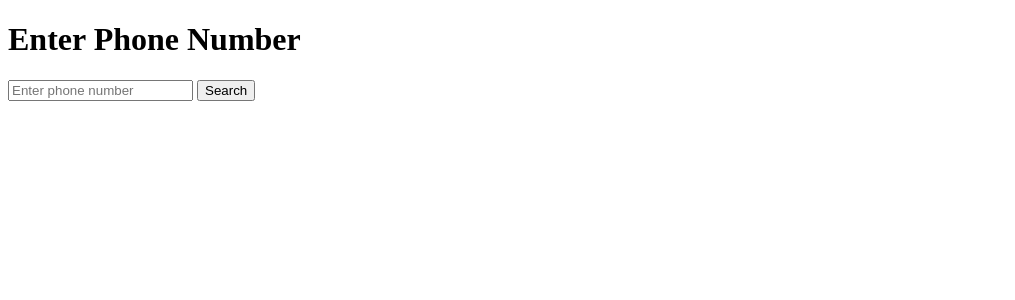
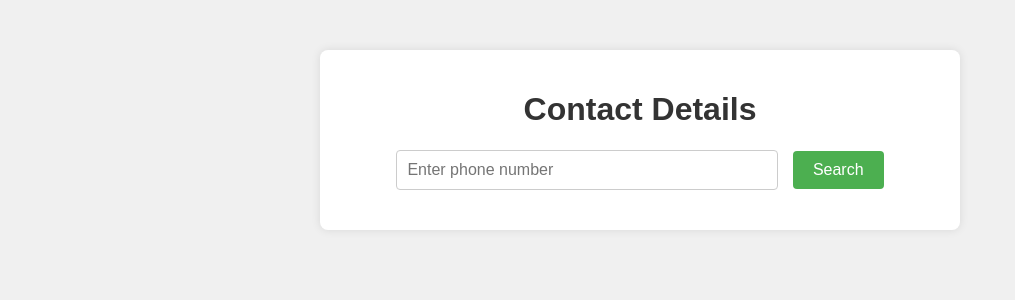
Before and after one commit to imadchougle/Full-Developer-Intern-Assignment, a Flask app: page /details in a window 1280 px wide. Shown: the top 300 px of the page, without its empty margins (0-1015 px from the left). Run offline with Flask 3, Linux system fonts and the light colour scheme; data that the repository does not hold is empty; some libraries are stand-ins or nearby versions.

Commit message:
UI Update

```diff
--- a/templates/details.html
+++ b/templates/details.html
@@ -1,33 +1,97 @@
 <!DOCTYPE html>
 <html>
 <head>
-    <title>Details</title>
+    <title>Contact Details</title>
+    <style>
+        body {
+            font-family: Arial, sans-serif;
+            background-color: #f0f0f0;
+            margin: 0;
+            padding: 0;
+        }
+        .container {
+            max-width: 600px;
+            margin: 50px auto;
+            background-color: #fff;
+            padding: 20px;
+            border-radius: 8px;
+            box-shadow: 0 0 10px rgba(0, 0, 0, 0.1);
+        }
+        h1, h2 {
+            color: #333;
+            text-align: center;
+        }
+        form {
+            text-align: center;
+            margin-bottom: 20px;
+        }
+        input[type="text"] {
+            width: 60%;
+            padding: 10px;
+            font-size: 16px;
+            border: 1px solid #ccc;
+            border-radius: 4px;
+            margin-right: 10px;
+        }
+        button[type="submit"] {
+            padding: 10px 20px;
+            font-size: 16px;
+            background-color: #4CAF50;
+            color: white;
+            border: none;
+            border-radius: 4px;
+            cursor: pointer;
+        }
+        button[type="submit"]:hover {
+            background-color: #45a049;
+        }
+        .details-container {
+            margin-top: 20px;
+            padding: 10px;
+            border: 1px solid #ccc;
+            border-radius: 4px;
+            background-color: #f9f9f9;
+        }
+        ul {
+            list-style-type: none;
+            padding: 0;
+        }
+        ul li {
+            margin-bottom: 5px;
+        }
+        .email-info {
+            margin-top: 10px;
+            font-style: italic;
+        }
+    </style>
 </head>
 <body>
     <div class="container">
-        <h1>Enter Phone Number</h1>
+        <h1>Contact Details</h1>
         <form method="POST" action="/details">
             <input type="text" name="phone" placeholder="Enter phone number">
             <button type="submit">Search</button>
         </form>
 
         {% if contact_details %}
-            <h1>Details for {{ contact_details[0][1] }}</h1>
+            <div class="details-container">
+                <h2>Details for {{ contact_details[0][1] }}</h2>
                 <p>Phone: {{ contact_details[0][0] }}</p>
                 <p>Spam Likelihood: {{ contact_details[0][2] }}</p>
 
                 {% if user_email %}
-                <p>Email: {{ user_email[0] }}</p>
+                    <p class="email-info">Email: {{ user_email[0] }}</p>
                 {% else %}
-                <p>Email: Not available</p>
+                    <p class="email-info">Email: Not available</p>
                 {% endif %}
 
-            <h2>Other names for this phone number:</h2>
+                <h3>Other names associated with this phone number:</h3>
                 <ul>
                     {% for contact in contact_details %}
                         <li>{{ contact[1] }}</li>
                     {% endfor %}
                 </ul>
+            </div>
         {% endif %}
     </div>
 </body>
```
Lines whose indentation alone changed are shown as unchanged.
